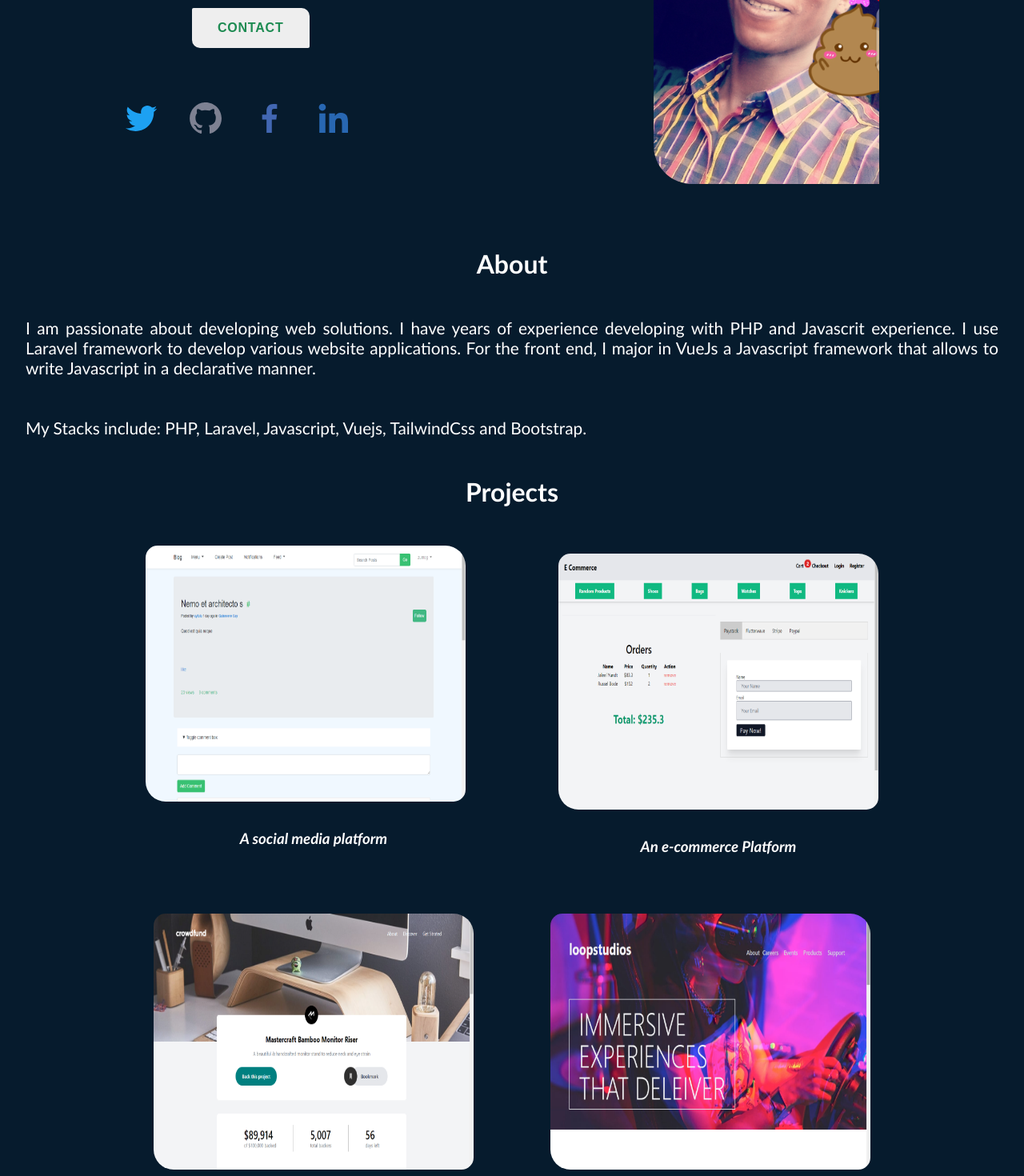
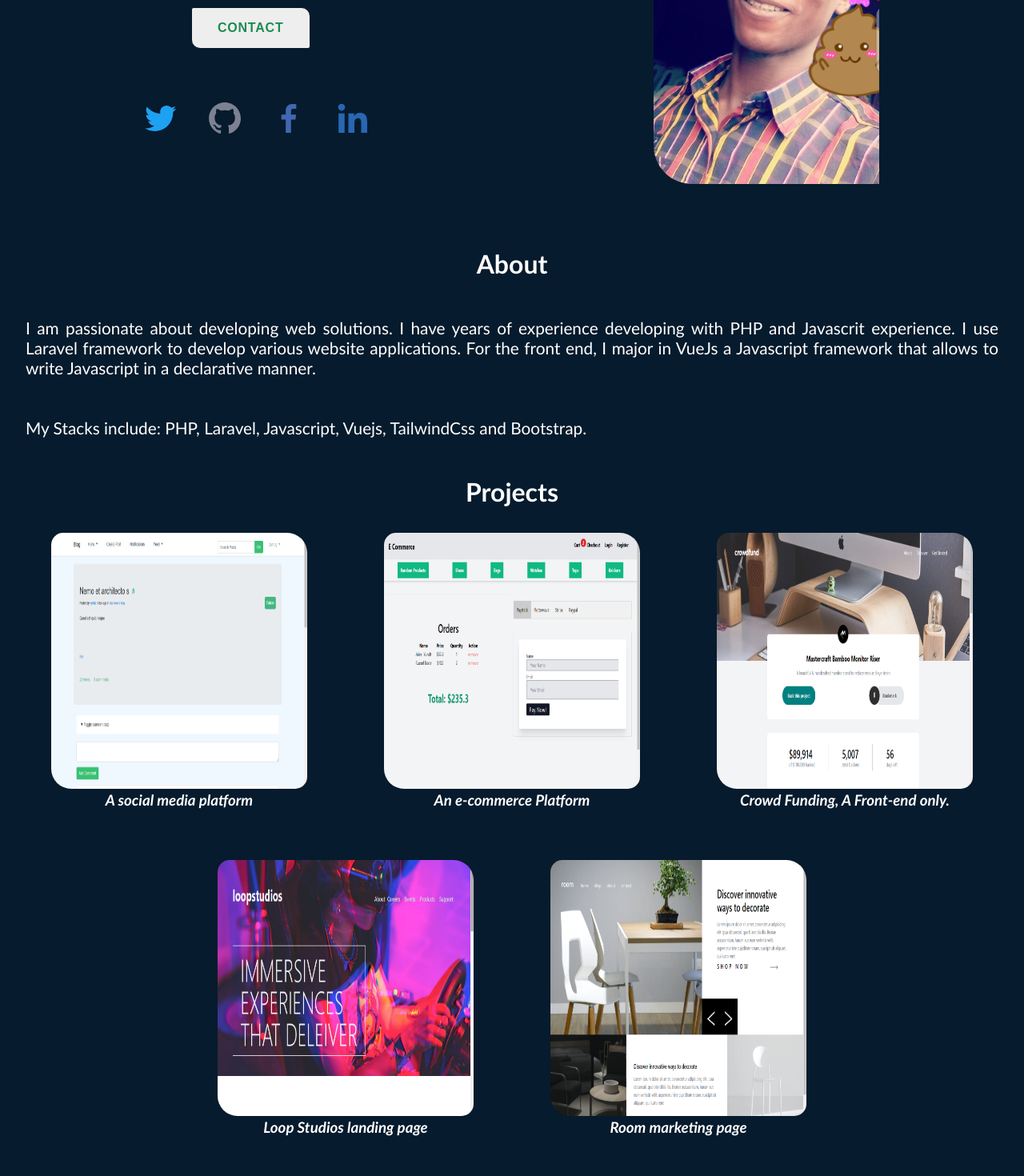
Before and after one commit to karlebh/Portfolio, a Vue app: page / in a window 1280 px wide. Shown: the part 320-1790 px from the top of the page at 80% size. Built offline with nearby package versions, Linux system fonts and the light colour scheme.

Commit message:
portfolio section fixed

```diff
--- a/src/components/Card.vue
+++ b/src/components/Card.vue
@@ -21,7 +21,7 @@
 
 <style scoped>
 	.container {
-		margin: 1rem;
+		margin: 2rem 3rem;
 		transition: .5s ease-in-out;
 	}
 
--- a/src/components/Hero.vue
+++ b/src/components/Hero.vue
@@ -52,6 +52,12 @@
 </script>
 
 <style scoped>
+
+	.links {
+		display: inline-block;
+		text-align: center;
+		margin-left: 3rem;
+	}
 
 	.links a {
 		margin-right: 2rem;
@@ -195,12 +201,12 @@
 			align-items: center;
 		}
 
+		.links {
+			margin-bottom: 5rem;
+		}
+
 		.heroText {
 			margin-left: 3rem;
-		}
-
-		.links {
-			margin-bottom: 4rem;
 		}
 
 		button {
--- a/src/layouts/FooterComponent.vue
+++ b/src/layouts/FooterComponent.vue
@@ -39,6 +39,8 @@
 <style scoped>
 footer {
 	display: flex;
+	min-width: 100%;
+	flex: 1;
 	text-align: left;
 	background: rgba(29, 139, 82, .7);
 	padding: 2rem 5rem 5rem;
--- a/src/layouts/SectionComponent.vue
+++ b/src/layouts/SectionComponent.vue
@@ -12,7 +12,7 @@
 					<img src="@/assets/forum.png" alt="Forum Website" />
 				</template>
 				<template v-slot:desciption>
-					<a style="text-align: center; padding: 0 20px;" href="http://www.lara-blog-example.herokuapp.com" title="click link to go to project page">
+					<a style="text-align: center;" href="http://www.lara-blog-example.herokuapp.com" title="click link to go to project page">
 						<h3>A social media platform</h3>
 					</a>
 				</template>
@@ -23,7 +23,7 @@
 					<img src="@/assets/e-commerce.png" alt="E-commerce Website" />
 				</template>
 				<template v-slot:desciption>
-					<a style="text-align: center; border: 20px;" href="http://www.lara-e-commerce.herokuapp.com" title="click link to go to project page">
+					<a style="text-align: center;" href="http://www.lara-e-commerce.herokuapp.com" title="click link to go to project page">
 						<h3>An e-commerce Platform</h3>
 					</a>
 				</template>
@@ -93,12 +93,11 @@
 </script>
 
 <style scoped>
+
 img {
-	width: 25rem;
+	width: 20rem;
 	height: 20rem;
-	margin: 2rem 2rem;
 	border-radius: 15px 25px;
-	/*object-fit: contain;*/
 }
 
 a {
@@ -108,9 +107,7 @@ a {
 }
 
 .card {
-	display: flex;
-	flex-wrap: wrap;
-	justify-content: center;
-	align-items: center;
+	display: inline-block;
+	text-align: center;
 }
 </style>
```
